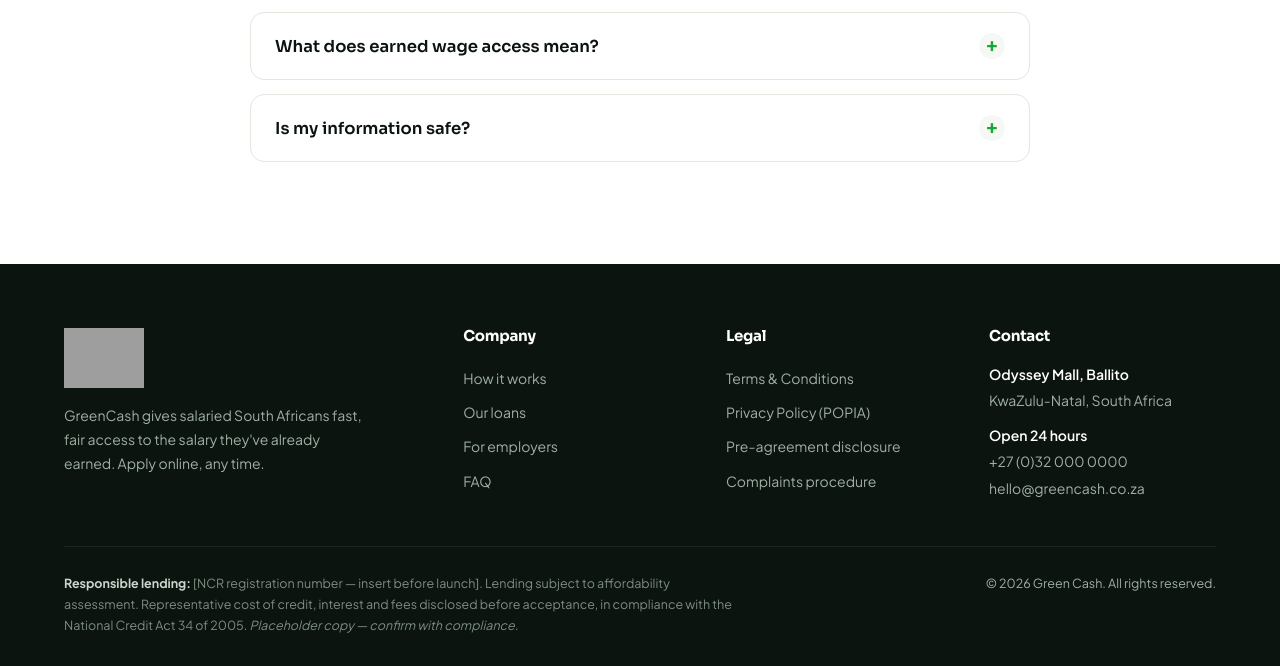
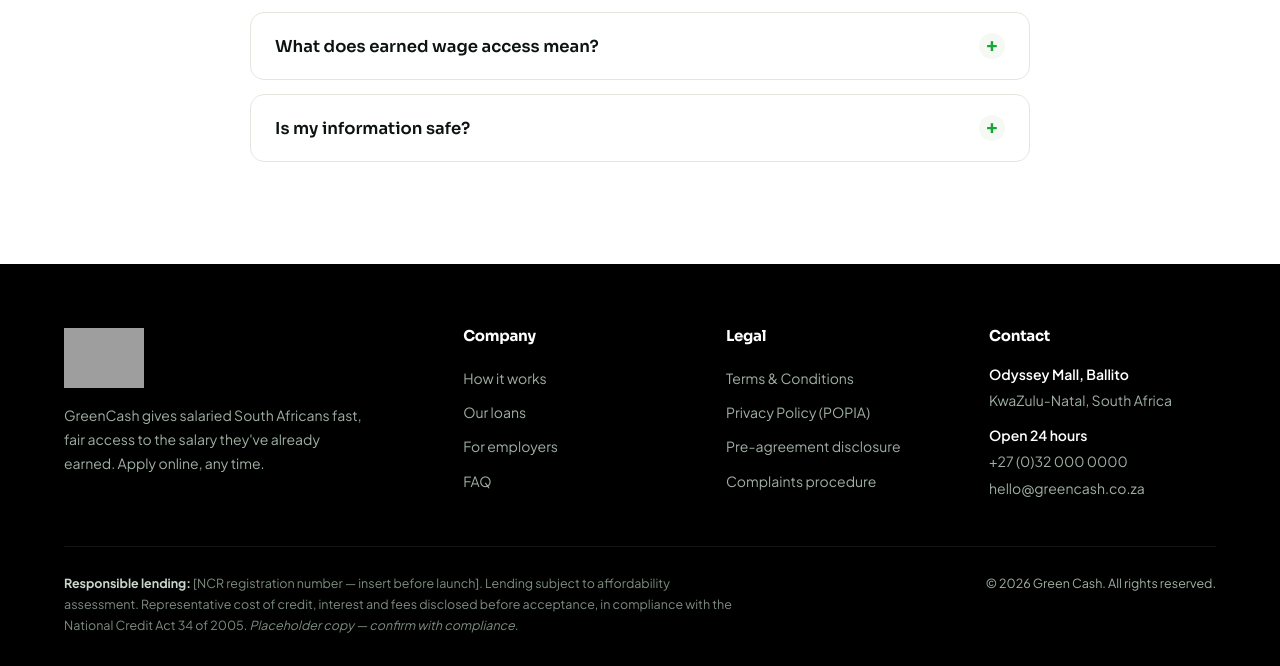
Before and after one commit to oluwatosindot/greencash, a PHP site: page /index.php in a window 1280 px wide. Shown: the part 4408-5074 px from the top of the page. Run offline with PHP 8.4, Linux system fonts and the light colour scheme; some libraries are stand-ins or nearby versions; grey boxes are pictures that could not be loaded.

Commit message:
style: footer background to #000 so the logo blends like the navbar
Same treatment as the navbar: drop var(--ink) (#0c1410, slightly green-tinted)
in favor of pure #000 so the logo02 rectangle blends into the footer band.

Co-Authored-By: Claude Opus 4.7 (1M context) <noreply@anthropic.com>

```diff
--- a/assets/css/style.css
+++ b/assets/css/style.css
@@ -253,7 +253,7 @@ section.block{padding:88px 0}
 .ref-no{font-family:'Sora';font-weight:700;color:var(--green-deep);font-size:20px;background:var(--paper);display:inline-block;padding:10px 22px;border-radius:12px;margin-top:14px;letter-spacing:.05em}
 
 /* ---------- FOOTER ---------- */
-footer{background:var(--ink);color:#9fb0a3;padding:64px 0 30px}
+footer{background:#000;color:#9fb0a3;padding:64px 0 30px}
 .foot-grid{display:grid;grid-template-columns:1.6fr 1fr 1fr 1fr;gap:36px;margin-bottom:44px}
 .foot-brand img{height:40px;margin-bottom:16px}
 .foot-brand p{font-size:14px;max-width:300px;line-height:1.7}
```
